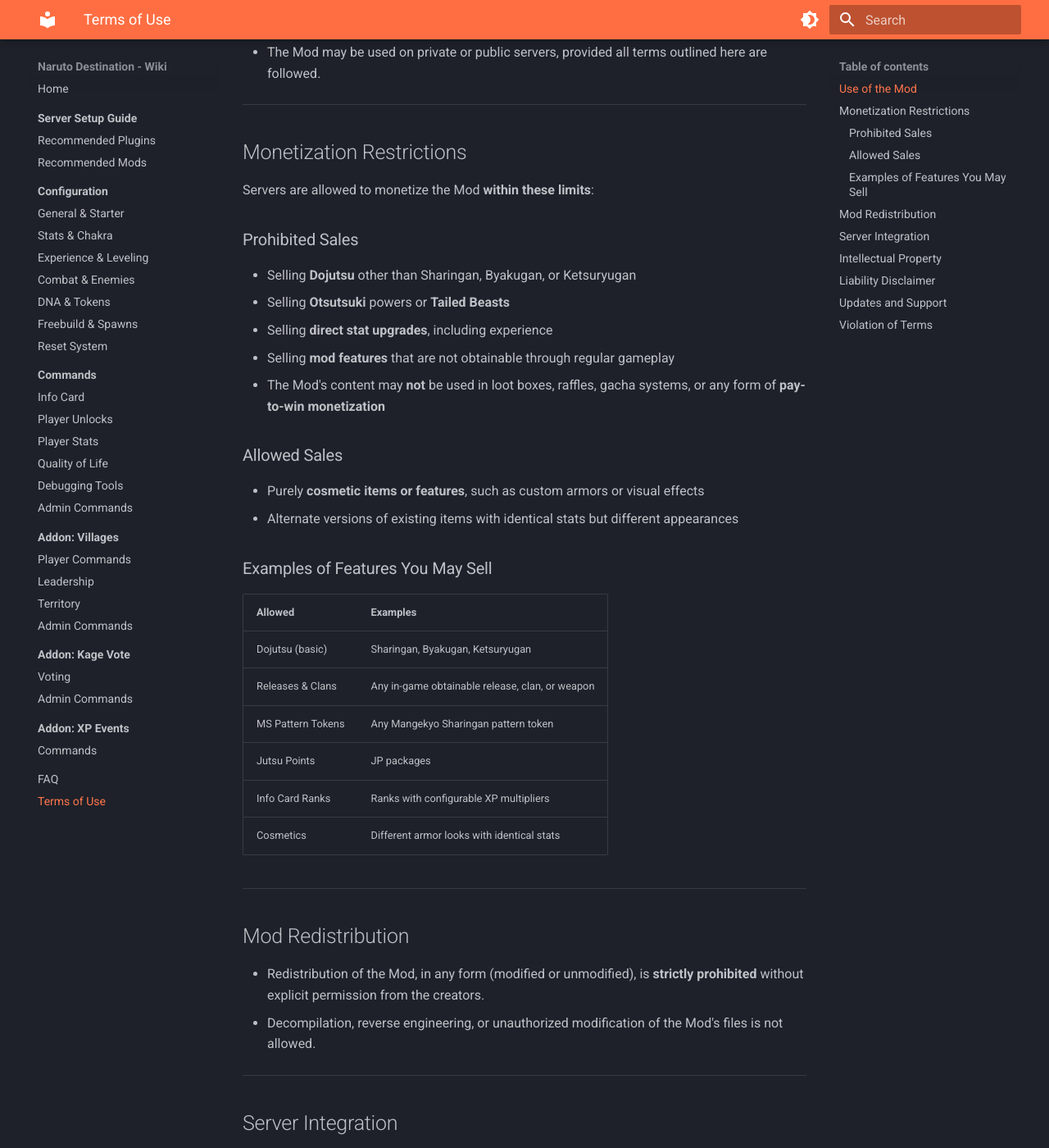
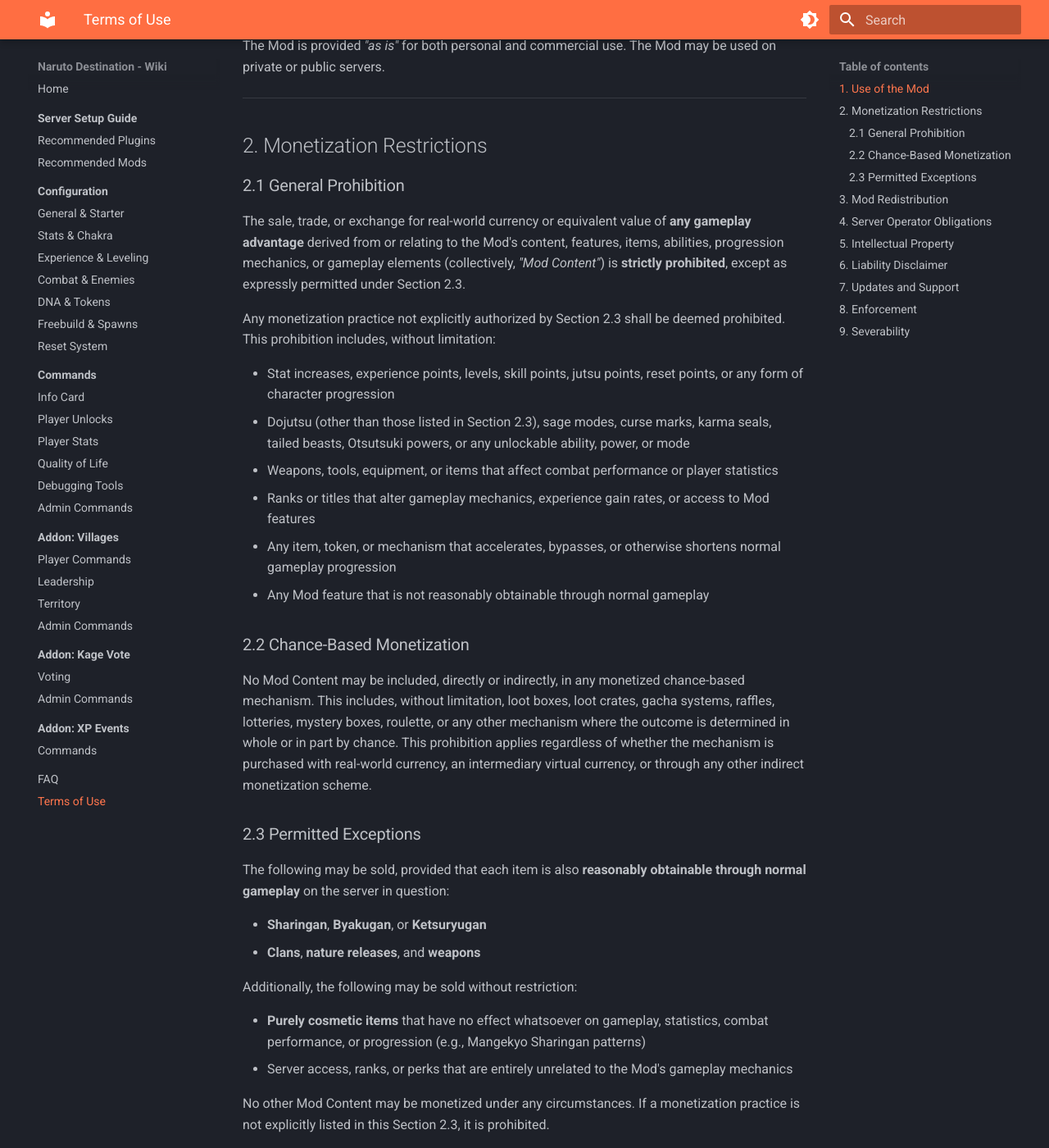
Before and after one commit to Yatzufusa/naruto-destination-wiki, an MkDocs documentation site: the page built from docs/terms.md, in a window 1280 px wide and 1400 px high, scrolled down 372 px. Shown: the whole window at 82% size. Built offline with MkDocs 1.6.1 and Material for MkDocs 9.7.7, drawn with Linux system fonts in a browser that asks for light colours; some of the changed text lies outside the part shown.

Commit message:
update ToS

```diff
--- a/docs/terms.md
+++ b/docs/terms.md
@@ -2,82 +2,93 @@
 
 Legal terms for the **Naruto Destination Mod**.
 
-By using the Naruto Destination Mod (hereafter referred to as *"the Mod"*), you agree to the following terms and conditions.
+By downloading, installing, or otherwise using the Naruto Destination Mod (hereafter referred to as *"the Mod"*), you acknowledge that you have read, understood, and agree to be bound by the following terms and conditions.
 
 ---
 
-## Use of the Mod
+## 1. Use of the Mod
 
-- The Mod is provided *"as is"* for both personal and commercial use.
-- The Mod may be used on private or public servers, provided all terms outlined here are followed.
+The Mod is provided *"as is"* for both personal and commercial use. The Mod may be used on private or public servers.
 
 ---
 
-## Monetization Restrictions
+## 2. Monetization Restrictions
 
-Servers are allowed to monetize the Mod **within these limits**:
+### 2.1 General Prohibition
 
-### Prohibited Sales
+The sale, trade, or exchange for real-world currency or equivalent value of **any gameplay advantage** derived from or relating to the Mod's content, features, items, abilities, progression mechanics, or gameplay elements (collectively, *"Mod Content"*) is **strictly prohibited**, except as expressly permitted under Section 2.3.
 
-- Selling **Dojutsu** other than Sharingan, Byakugan, or Ketsuryugan
-- Selling **Otsutsuki** powers or **Tailed Beasts**
-- Selling **direct stat upgrades**, including experience
-- Selling **mod features** that are not obtainable through regular gameplay
-- The Mod's content may **not** be used in loot boxes, raffles, gacha systems, or any form of **pay-to-win monetization**
+Any monetization practice not explicitly authorized by Section 2.3 shall be deemed prohibited. This prohibition includes, without limitation:
 
-### Allowed Sales
+- Stat increases, experience points, levels, skill points, jutsu points, reset points, or any form of character progression
+- Dojutsu (other than those listed in Section 2.3), sage modes, curse marks, karma seals, tailed beasts, Otsutsuki powers, or any unlockable ability, power, or mode
+- Weapons, tools, equipment, or items that affect combat performance or player statistics
+- Ranks or titles that alter gameplay mechanics, experience gain rates, or access to Mod features
+- Any item, token, or mechanism that accelerates, bypasses, or otherwise shortens normal gameplay progression
+- Any Mod feature that is not reasonably obtainable through normal gameplay
 
-- Purely **cosmetic items or features**, such as custom armors or visual effects
-- Alternate versions of existing items with identical stats but different appearances
+### 2.2 Chance-Based Monetization
 
-### Examples of Features You May Sell
+No Mod Content may be included, directly or indirectly, in any monetized chance-based mechanism. This includes, without limitation, loot boxes, loot crates, gacha systems, raffles, lotteries, mystery boxes, roulette, or any other mechanism where the outcome is determined in whole or in part by chance. This prohibition applies regardless of whether the mechanism is purchased with real-world currency, an intermediary virtual currency, or through any other indirect monetization scheme.
 
-| Allowed | Examples |
-|---------|----------|
-| Dojutsu (basic) | Sharingan, Byakugan, Ketsuryugan |
-| Releases & Clans | Any in-game obtainable release, clan, or weapon |
-| MS Pattern Tokens | Any Mangekyo Sharingan pattern token |
-| Jutsu Points | JP packages |
-| Info Card Ranks | Ranks with configurable XP multipliers |
-| Cosmetics | Different armor looks with identical stats |
+### 2.3 Permitted Exceptions
+
+The following may be sold, provided that each item is also **reasonably obtainable through normal gameplay** on the server in question:
+
+- **Sharingan**, **Byakugan**, or **Ketsuryugan**
+- **Clans**, **nature releases**, and **weapons**
+
+Additionally, the following may be sold without restriction:
+
+- **Purely cosmetic items** that have no effect whatsoever on gameplay, statistics, combat performance, or progression (e.g., Mangekyo Sharingan patterns)
+- Server access, ranks, or perks that are entirely unrelated to the Mod's gameplay mechanics
+
+No other Mod Content may be monetized under any circumstances. If a monetization practice is not explicitly listed in this Section 2.3, it is prohibited.
 
 ---
 
-## Mod Redistribution
+## 3. Mod Redistribution
 
-- Redistribution of the Mod, in any form (modified or unmodified), is **strictly prohibited** without explicit permission from the creators.
-- Decompilation, reverse engineering, or unauthorized modification of the Mod's files is not allowed.
+Redistribution of the Mod, in whole or in part, in any form (modified or unmodified), is strictly prohibited without prior written permission from the creators. Decompilation, reverse engineering, or unauthorized modification of the Mod's files is not permitted.
 
 ---
 
-## Server Integration
+## 4. Server Operator Obligations
 
-- Server owners are responsible for ensuring full compliance with these Terms of Use.
-- Servers in violation of these terms **cannot advertise themselves on the official Naruto Destination Discord server**.
+Server operators are solely responsible for ensuring that their server and all associated monetization practices are in full compliance with these Terms.
 
 ---
 
-## Intellectual Property
+## 5. Intellectual Property
 
-- All assets, code, textures, and concepts in the Mod are the intellectual property of its creators and collaborators.
-- Use of the Mod does not grant ownership or derivative rights to any included content.
+All code, assets, textures, and concepts comprising the Mod are and shall remain the exclusive intellectual property of its creators and collaborators. Use of the Mod does not grant ownership or derivative rights to any included content.
 
 ---
 
-## Liability Disclaimer
+## 6. Liability Disclaimer
 
-- The creators of the Mod are not responsible for damages, data loss, or conflicts resulting from its use.
-- The Mod may alter your game files — it is recommended to **back up all data** before installation.
+The creators of the Mod are not responsible for any damages, data loss, or conflicts resulting from its use. The Mod may alter game files — it is recommended to back up all data prior to installation.
 
 ---
 
-## Updates and Support
+## 7. Updates and Support
 
-- The creators reserve the right to **update, modify, or discontinue** the Mod at any time.
-- Technical support is offered **at the creators' discretion** and is not guaranteed.
+The creators reserve the right to update, modify, or discontinue the Mod and/or these Terms at any time, with or without notice. Continued use of the Mod following any modification constitutes acceptance of the revised Terms. Technical support is offered at the creators' discretion and is not guaranteed.
 
 ---
 
-## Violation of Terms
+## 8. Enforcement
 
-Any violation of these Terms of Use may result in prohibition from advertising or being listed on official Naruto Destination platforms, including the Discord server.
+Any violation of these Terms, or any monetization practice that the creators, at their **sole and absolute discretion**, deem to constitute a pay-to-win system or to otherwise confer an unfair gameplay advantage through paid means, may result in:
+
+- Immediate removal of the offending server's advertisement or listing from any official Naruto Destination platform, including the Discord server
+- Permanent prohibition from future advertising or listing on said platforms
+- Any other remedies the creators deem appropriate
+
+The creators' determination as to whether a monetization practice violates these Terms shall be **final and not subject to appeal**.
+
+---
+
+## 9. Severability
+
+If any provision of these Terms is held to be invalid or unenforceable, the remaining provisions shall remain in full force and effect.
```
